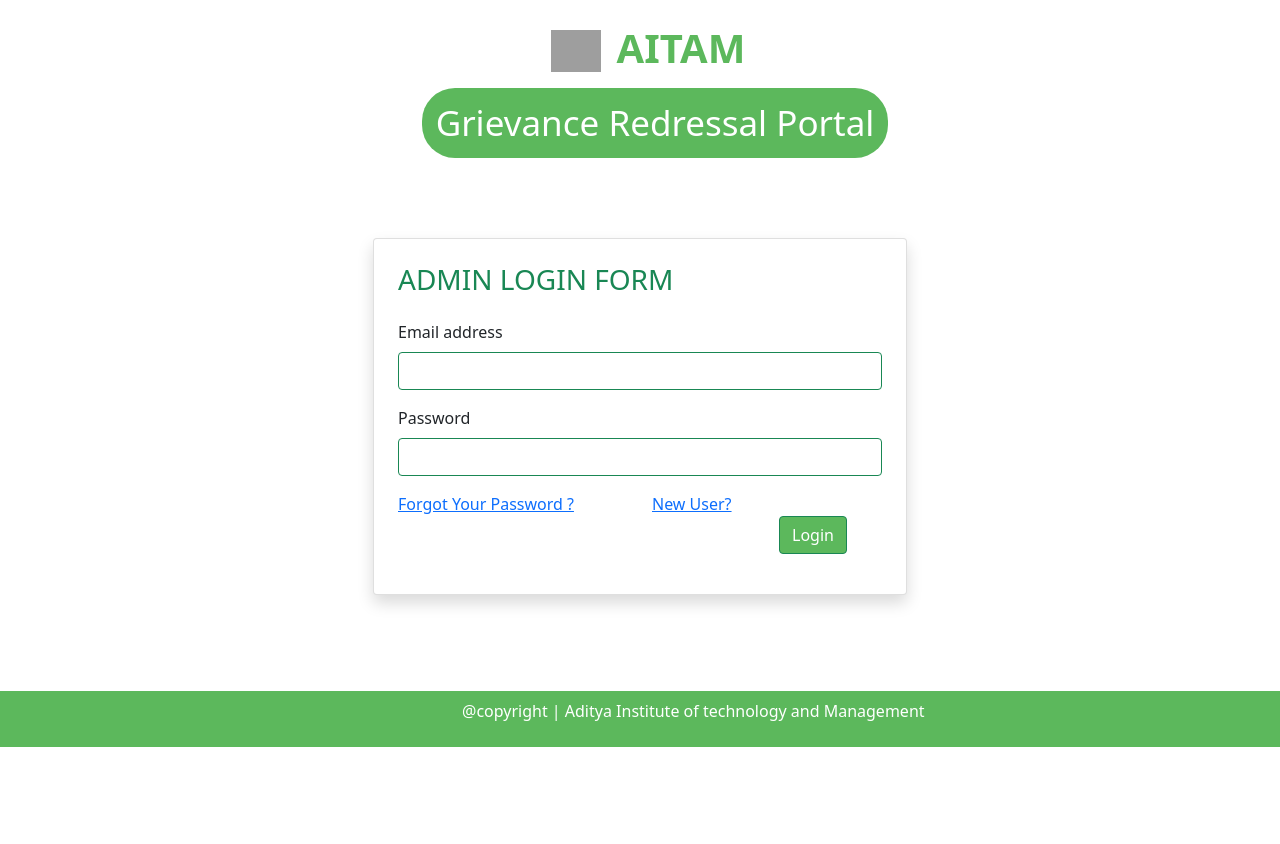
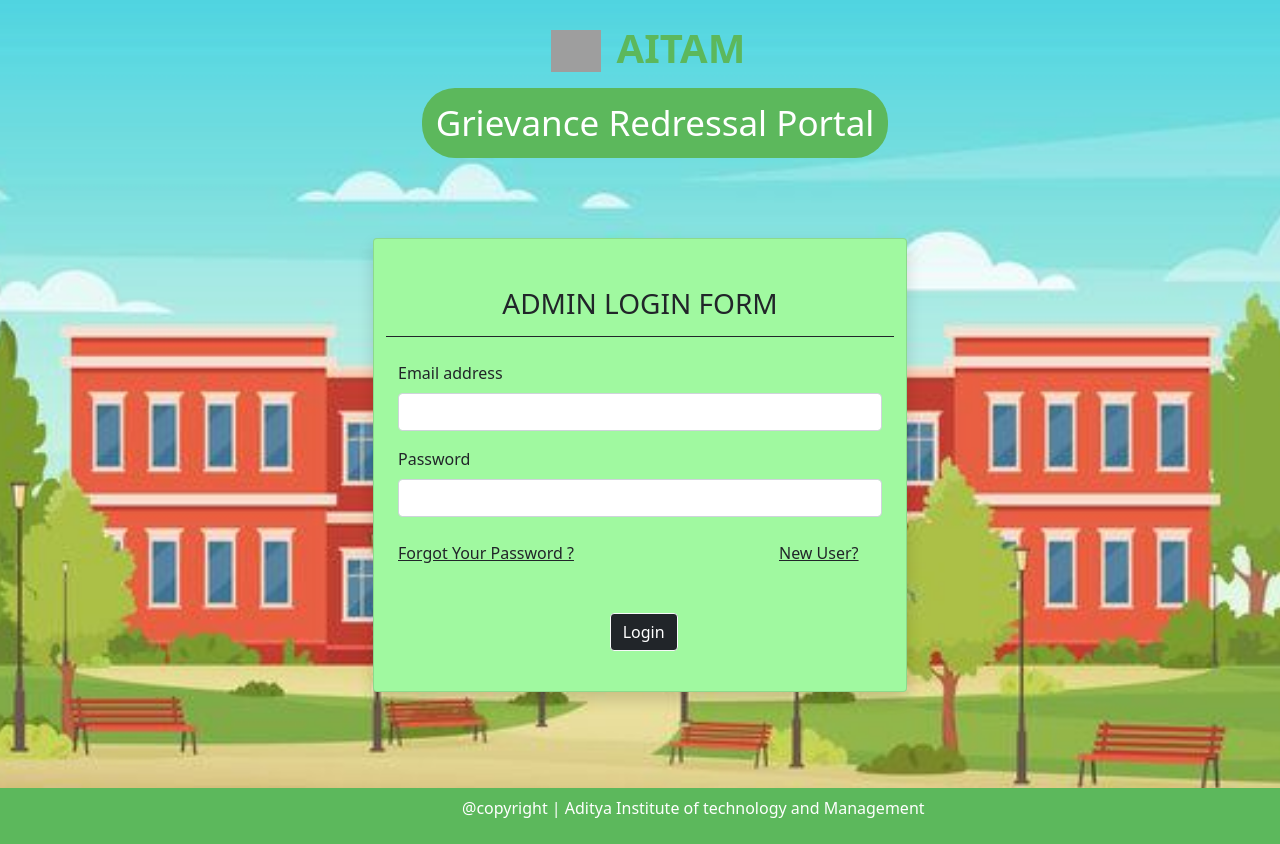
Before and after one commit to Meghana00/Grievance-aitam, a PHP site: page /grievance-aitam/login.php?Logintype=ADMIN in a window 1280 px wide. Before the commit the page ends 747 px from the top, so only its background shows below. Run offline with PHP 8.4, Linux system fonts and the light colour scheme; grey boxes are pictures that could not be loaded.

Commit message:
changed  styles

```diff
--- a/assets/css/main.css
+++ b/assets/css/main.css
@@ -2,7 +2,9 @@
 	margin:0;
 	padding:0;
 }
-
+body{
+	background-color: blueviolet;
+}
 #lab {
 	width: 1000px;
 	overflow: hidden;
--- a/index.php
+++ b/index.php
@@ -13,10 +13,10 @@
 	<!-- Bootstrap CSS -->
 	<link href="https://cdn.jsdelivr.net/npm/bootstrap@5.0.2/dist/css/bootstrap.min.css" rel="stylesheet" integrity="sha384-EVSTQN3/azprG1Anm3QDgpJLIm9Nao0Yz1ztcQTwFspd3yD65VohhpuuCOmLASjC" crossorigin="anonymous">
 	<!-- Main CSS -->
-	<link href="./assets/css/main.css" rel="stylesheet" /> </head>
+	<link href="./assets/css/main.css" rel="stylesheet" type="text/css" /> </head>
 
 </head>
-<body>
+<body style="background:url('./assets/images/indexbackground.jpg'); background-repeat:no-repeat;background-position:center ;background-size:cover;">
 <main>
         <nav class="navbar navbar-light bg-transparent p-4">
     <div class="container-fluid">
--- a/login.php
+++ b/login.php
@@ -78,7 +78,7 @@ if(isset($_POST['login']))
 </head>
 
 
-<body>
+<body style="background:url('./assets/images/indexbackground.jpg'); background-repeat:no-repeat;background-position:center ;background-size:cover;">
 	<!--header-->
 	<main>
 		<nav class="navbar navbar-light bg-transparent p-4">
@@ -104,34 +104,38 @@ if(isset($_POST['login']))
 		<div class="row mx-auto mt-5">
 			<div class="col-sm-3 col-md-3"></div>
 			<div class="col-sm-6 col-md-6">
-				<div class="card mb-5 p-2 shadow rounded">
-					<div class="card-body">
+				<div class="card mb-5 p-2  shadow rounded" style="background:#a0f9a0;">
+					<div class="card-body mt-2">
 						<div class="row mb-3">
 
-							<h3 class="text-success"><?php echo htmlentities($Logintype) ?> LOGIN FORM</h3>
+							<h3 class="text-dark text-center border-bottom border-dark p-3"><?php echo htmlentities($Logintype) ?> LOGIN FORM</h3>
 						</div>
-						<form method="POST">
-							<div class="mb-3">
+						<form method="POST" >
+							<div class="mb-3 mt-2">
 							  <label for="Email" class="form-label">Email address</label>
-							  <input type="email" name="UserName" class="form-control border-success" id="Email" aria-describedby="emailHelp">
+							  <input type="email" name="UserName" class="form-control shadow-none " id="Email" aria-describedby="emailHelp">
 
 							</div>
-							<div class="mb-3">
+							<div class="mb-3 ">
 							  <label for="Password" class="form-label">Password</label>
-							  <input type="password" name="Password" class="form-control border-success" id="Password">
+							  <input type="password" name="Password" class="form-control shadow-none " id="Password">
 							</div>
 							<div class="row mt-3  text-danger" >
 								<div class="col-sm-6"><?php echo htmlentities($error)?></div>
 
 							</div>
-							<div class="row mt-">
-								<div class="col-sm-6"><a href="" class="text-right mb-3">Forgot Your Password ?</a></div>
-								<div class="col-sm-6 f-right"><a href="register.php?Logintype=<?php echo htmlentities($Logintype)?>" class="text-right mb-3 ">New User?</a></div>
+							<div class="row mt-2">
+								<div class="col-sm-6"><a href="" class="text-decoration-dark mb-3 text-dark">Forgot Your Password ?</a></div>
+                                 <div class="col-sm-3"></div>
+								<div class="col-sm-3"><a href="register.php?Logintype=<?php echo htmlentities($Logintype)?>" class="text-decoration-dark mb-3 text-dark ">New User?</a></div>
 
 							</div>
 							<div class="row">
-								<div class="col-sm-9"></div>
-								<div class="col-sm-3"><input type="submit" name="login" value="Login" class="btn btn-primary border-success mb-3"style="background-color:#5cb85c"></div>
+								<div class="col-sm-4"></div>
+								<div class="col-sm-6 mx-auto mt-5">
+								<input type="submit" name="login" value="Login" class="btn btn-dark border-light shadow-none  mb-3">
+								</div>
+
 							</div>
 						</form>
 					</div>
```
Also changed, not shown: register.php (+11 -11 lines), assets/images/background.jpg (added), assets/images/indexbackground.jpg (added).
